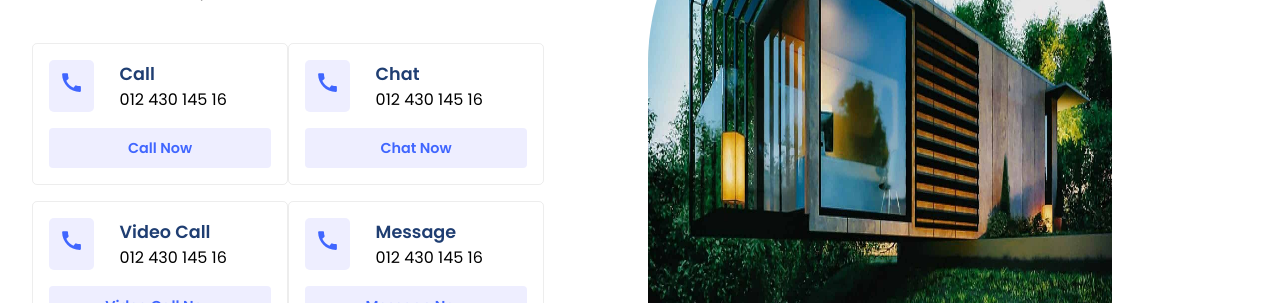
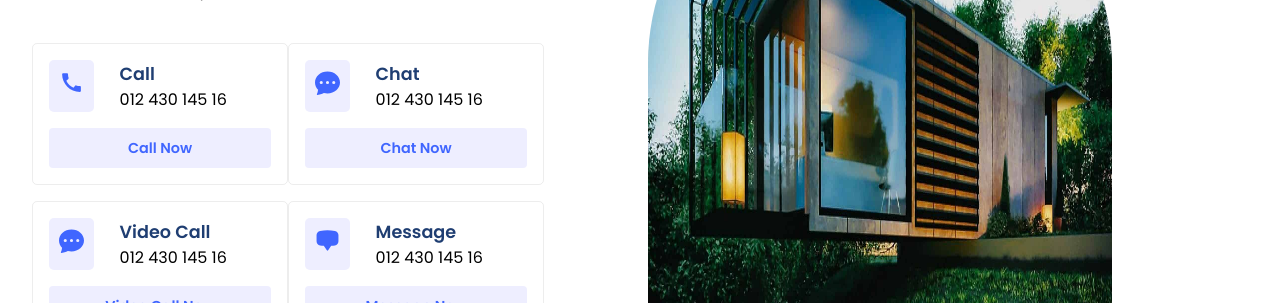
Before and after one commit to Mayuri13/Real_Estate_Frontend, a React (Vite) app: page / in a window 1280 px wide. Shown: the part 2119-2422 px from the top of the page. Built offline with nearby package versions, Linux system fonts and the light colour scheme; a web font is replaced by a local one.

Commit message:
Icons updated in contact.jsx

```diff
--- a/src/Components/Contact/Contact.jsx
+++ b/src/Components/Contact/Contact.jsx
@@ -45,7 +45,7 @@ export const Contact = () => {
                 {/* Below is the div for call icon and the number */}
                 <div className="flexStart">
                   <div className="flexcenter icon">
-                    <MdCall size={25} />
+                    <BsFillChatDotsFill size={25} />
                   </div>
                   <div className="flexColStart detail">
                     <span className="primaryText">Chat</span>
@@ -68,7 +68,7 @@ export const Contact = () => {
                 {/* Below is the div for call icon and the number */}
                 <div className="flexStart">
                   <div className="flexcenter icon">
-                    <MdCall size={25} />
+                    <BsFillChatDotsFill size={25} />
                   </div>
                   <div className="flexColStart detail">
                     <span className="primaryText">Video Call</span>
@@ -87,7 +87,7 @@ export const Contact = () => {
                 {/* Below is the div for call icon and the number */}
                 <div className="flexStart">
                   <div className="flexcenter icon">
-                    <MdCall size={25} />
+                    <HiChatBubbleBottomCenter size={25} />
                   </div>
                   <div className="flexColStart detail">
                     <span className="primaryText">Message</span>
```
